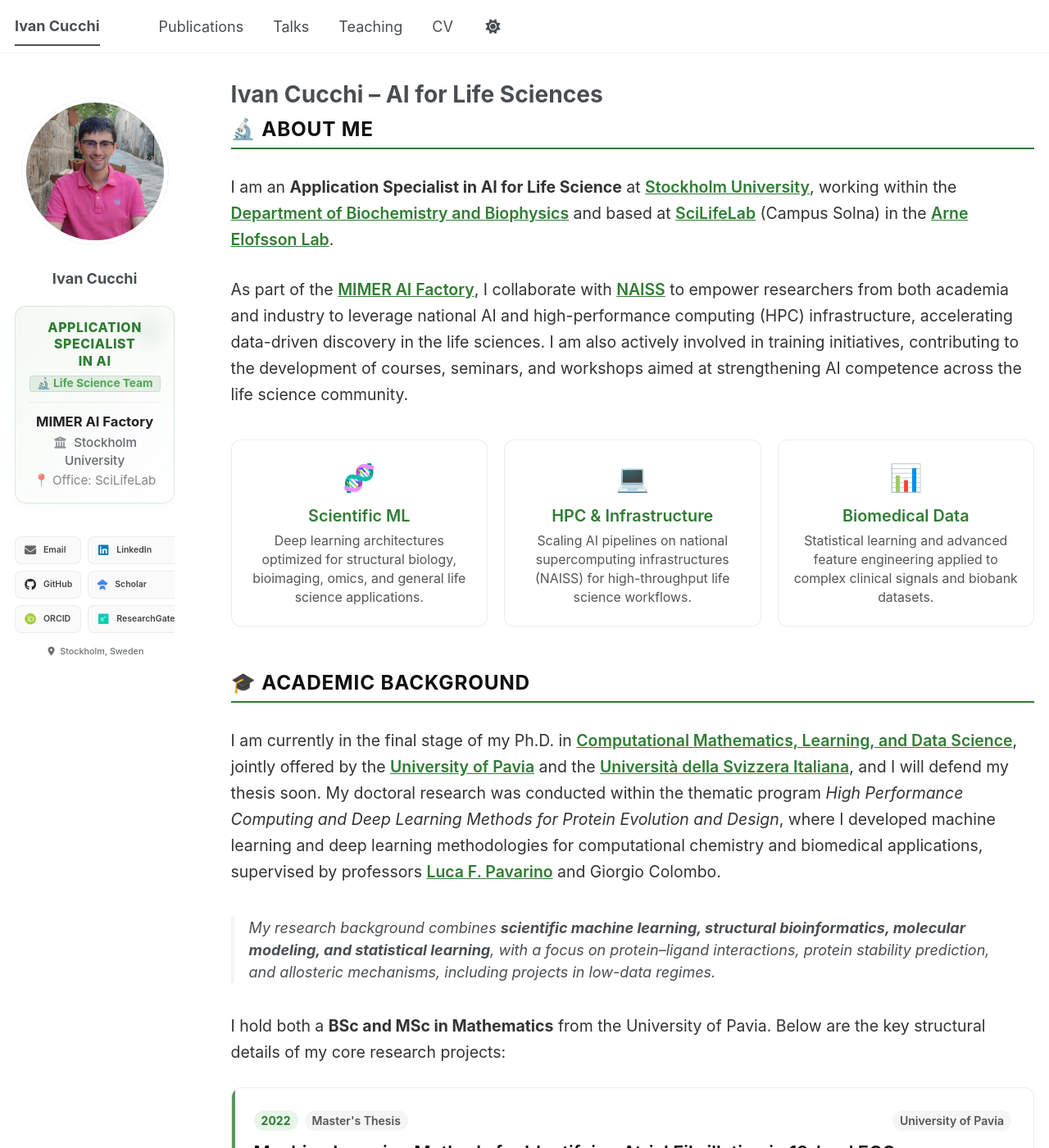
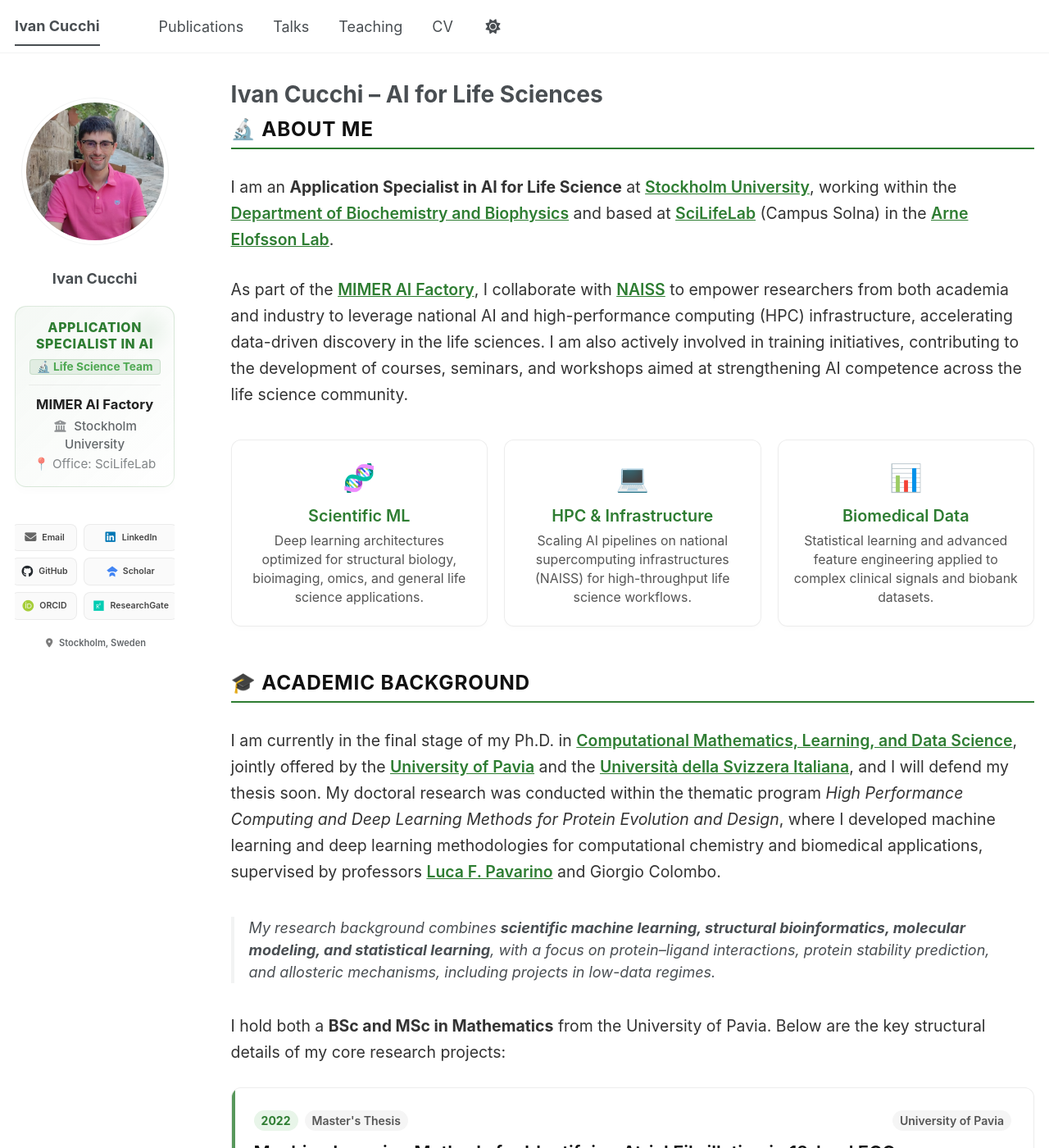
Before and after one commit to ivanqkk/ivanqkk.github.io, a Jekyll site: the page built from _pages/about.md, in a window 1280 px wide and 1400 px high. Shown: the whole window at 82% size. Built offline with Jekyll 4.4.1, drawn with Linux system fonts in a browser that asks for light colours; some web fonts are replaced; a script bundle is joined from its source files by our own code; library files that are not in the unit come from our copies.

Commit message:
Refactor author profile layout for improved alignment and styling

```diff
--- a/_includes/author-profile.html
+++ b/_includes/author-profile.html
@@ -6,6 +6,7 @@
 
 <div itemscope itemtype="http://schema.org/Person">
 
+  <!-- Stile di forzatura per centrare l'immagine dell'avatar -->
   <style>
     .author__avatar {
       display: flex !important;
@@ -13,18 +14,18 @@
       align-items: center !important;
       width: 100% !important;
       text-align: center !important;
-      margin-bottom: 20px !important; /* Aumentato un po' lo spazio sotto la foto */
+      margin-bottom: 20px !important;
     }
     .author__avatar img {
       float: none !important;
       margin: 0 auto !important;
-      width: 180px !important;      /* Dimensione fissa per schermi desktop */
-      max-width: 180px !important;  /* Forza l'ingrandimento */
+      width: 180px !important;
+      max-width: 180px !important;
       height: auto !important;
     }
     @media (max-width: 64em) {
       .author__avatar img {
-        width: 160px !important;    /* Leggermente più contenuta su tablet/mobile per bilanciare il layout */
+        width: 160px !important;
         max-width: 160px !important;
       }
     }
@@ -60,30 +61,24 @@
             width: 100%;
             max-width: 100%;
             box-sizing: border-box;
-            text-align: center; /* Centra il testo all'interno del biglietto */
+            text-align: center;
           ">
-            <!-- Micro chip geometrico/estetico in alto a destra -->
             <div style="position: absolute; top: 0; right: 0; width: 60px; height: 60px; background: radial-gradient(circle, rgba(46,125,50,0.08) 0%, rgba(0,0,0,0) 70%); pointer-events: none;"></div>
 
-            <!-- Ruolo Principale -->
             <span style="display: block; font-weight: 800; color: #2e7d32; font-size: 0.88em; text-transform: uppercase; letter-spacing: 0.6px; margin-bottom: 6px; line-height: 1.3; overflow-wrap: break-word;">
-              Application Specialist <br>in AI
+              Application Specialist in AI
             </span>
 
-            <!-- Team Focus Badge Minimal (Centrato orizzontalmente) -->
             <span style="display: inline-block; background: rgba(46, 125, 50, 0.1); color: #4ea852; font-size: 0.76em; font-weight: 700; padding: 2px 8px; border-radius: 4px; margin-bottom: 12px; border: 1px solid rgba(46, 125, 50, 0.15); white-space: nowrap;">
               🔬 Life Science Team
             </span>
 
-            <!-- Divisore minimale interno alla carta -->
             <div style="height: 1px; background: var(--border-color, rgba(0,0,0,0.06)); margin-bottom: 12px; width: 100%;"></div>
 
-            <!-- Organizzazione & Fabbrica -->
             <div style="font-size: 0.92em; color: var(--primary-color, #222); font-weight: 700; line-height: 1.35; margin-bottom: 4px;">
               MIMER AI Factory
             </div>
 
-            <!-- Sede e Affiliazione Principale (Allineamento centrale armonioso) -->
             <div style="font-size: 0.84em; color: inherit; opacity: 0.85; font-weight: 500; line-height: 1.45; display: inline-block; text-align: center;">
               <div><i class="fas fa-fw fa-building-columns" style="opacity: 0.7; font-size: 0.95em; margin-right: 4px;"></i> Stockholm University</div>
               <div style="opacity: 0.8; font-weight: 400; margin-top: 2px;">📍 Office: SciLifeLab</div>
@@ -91,42 +86,49 @@
           </div>
 
         {% else %}
-          <!-- Fallback standard del template -->
           <div style="width: 100%;">{{ author.bio }}</div>
         {% endif %}
       </div>
     {% endif %}
   </div>
 
-  <div class="author__urls-wrapper" style="margin-top: 20px;">
+  <div class="author__urls-wrapper" style="margin-top: 25px; display: flex; flex-direction: column; align-items: center; width: 100%;">
     <button class="btn btn--inverse" style="display: none;">Follow</button>
 
     <style>
-      /* Griglia Moderna per Contatti e Social */
+      /* Griglia dei Social ad Allineamento Centrale Rigoroso */
       .modern-social-grid {
         display: grid;
         grid-template-columns: repeat(2, 1fr);
         gap: 8px;
         padding: 0;
-        margin: 0;
+        margin: 0 auto !important;
         list-style: none !important;
+        width: 100%;
+        max-width: 100%;
+        justify-content: center;
       }
 
       .modern-social-grid li {
         margin: 0 !important;
         padding: 0 !important;
         list-style-type: none !important;
+        display: flex;
+        justify-content: center;
       }
 
       .social-card-link {
         display: flex;
         align-items: center;
+        justify-content: center; /* Centra il contenuto dentro la singola pillola */
         padding: 8px 10px;
         background: var(--background-color, #fafafa);
         border: 1px solid var(--border-color, rgba(0, 0, 0, 0.06));
         border-radius: 8px;
         text-decoration: none !important;
         transition: all 0.25s cubic-bezier(0.4, 0, 0.2, 1);
+        width: 100%; /* Occupa tutto lo spazio della sua cella */
+        box-sizing: border-box;
       }
 
       .social-card-text {
@@ -138,13 +140,13 @@
 
       .social-card-link i, .social-card-link svg {
         font-size: 1.05em;
-        margin-right: 8px;
+        margin-right: 6px;
         width: 16px;
         text-align: center;
         transition: transform 0.2s ease;
       }
 
-      /* Effetti Hover personalizzati per Brand */
+      /* Effetti Hover */
       .link-email:hover { background: rgba(46, 125, 50, 0.1); border-color: rgba(46, 125, 50, 0.3); }
       .link-email:hover i, .link-email:hover .social-card-text { color: #4ea852; }
 
@@ -203,11 +205,11 @@
         </li>
       {% endif %}
 
-      <!-- Google Scholar (Nuovo Logo Ufficiale Geometrico Inline) -->
+      <!-- Google Scholar -->
       {% if author.googlescholar %}
         <li>
           <a href="{{ author.googlescholar }}" target="_blank" class="social-card-link link-scholar">
-            <svg class="scholar-svg-icon" viewBox="0 0 24 24" style="width: 14px; height: 14px; margin-right: 8px; fill: #4285f4; display: inline-block; vertical-align: middle; flex-shrink: 0; transition: transform 0.2s ease;">
+            <svg class="scholar-svg-icon" viewBox="0 0 24 24" style="width: 14px; height: 14px; margin-right: 6px; fill: #4285f4; display: inline-block; vertical-align: middle; flex-shrink: 0; transition: transform 0.2s ease;">
               <path d="M5.242 13.769L0.5 9.5 12 1l11.5 8.5-4.742 4.269C17.402 12.724 14.832 12 12 12s-5.402 0.724-6.758 1.769zM12 13.5c-3.314 0-6 2.463-6 5.5v4l6-3.5 6 3.5v-4c0-3.037-2.686-5.5-6-5.5z"/>
             </svg>
             <span class="social-card-text">Scholar</span>
@@ -236,19 +238,21 @@
       {% endif %}
     </ul>
 
-    <!-- Altri Link / Dettagli Secondari -->
-    <ul class="author__urls social-icons" style="margin-top: 15px; font-size: 0.8em; display: flex; flex-wrap: wrap; gap: 10px; padding: 0; list-style: none; justify-content: center;">
+    <!-- Altri Link / Posizione Geografica Perfettamente Centrata -->
+    <ul class="author__urls social-icons" style="margin-top: 20px; font-size: 0.82em; display: flex; flex-direction: column; align-items: center; gap: 8px; padding: 0; list-style: none; width: 100%; text-align: center;">
       {% if author.location %}
-        <li class="author__desktop" style="color: inherit; opacity: 0.8; font-weight: 500; margin-bottom: 2px; width: 100%; text-align: center;">
-          <i class="fas fa-fw fa-location-dot" aria-hidden="true" style="margin-right: 4px;"></i>{{ author.location }}
+        <li class="author__desktop" style="color: inherit; opacity: 0.85; font-weight: 600; margin-bottom: 4px; width: 100%; display: flex; justify-content: center; align-items: center;">
+          <i class="fas fa-fw fa-location-dot" aria-hidden="true" style="color: #666; margin-right: 5px;"></i>{{ author.location }}
         </li>
       {% endif %}
 
+      <!-- Riga orizzontale per i link testuali residui, anch'essi centrati -->
+      <div style="display: flex; flex-wrap: wrap; justify-content: center; gap: 12px; margin-top: 4px; opacity: 0.75;">
         {% if author.uri %}
-        <li><a href="{{ author.uri }}" style="color: inherit; opacity: 0.8; text-decoration: none;"><i class="fas fa-fw fa-link" style="margin-right: 3px;"></i>Website</a></li>
+          <li><a href="{{ author.uri }}" style="color: inherit; text-decoration: none; font-weight: 500;"><i class="fas fa-fw fa-link" style="margin-right: 3px;"></i>Website</a></li>
         {% endif %}
         {% if author.twitter %}
-        <li><a href="https://twitter.com/{{ author.twitter }}" style="color: inherit; opacity: 0.8; text-decoration: none;"><i class="fab fa-fw fa-x-twitter" style="margin-right: 3px;"></i>X</a></li>
+          <li><a href="https://twitter.com/{{ author.twitter }}" style="color: inherit; text-decoration: none; font-weight: 500;"><i class="fab fa-fw fa-x-twitter" style="margin-right: 3px;"></i>X</a></li>
         {% endif %}
 
         {% if author.academia %} <li><a href="{{ author.academia }}"><i class="ai ai-academia ai-fw"></i>Academia</a></li> {% endif %}
@@ -257,6 +261,7 @@
         {% if author.pubmed %} <li><a href="{{ author.pubmed }}"><i class="ai ai-pubmed ai-fw"></i>PubMed</a></li> {% endif %}
         {% if author.scopus %} <li><a href="{{ author.scopus }}"><i class="ai ai-scopus ai-fw"></i>Scopus</a></li> {% endif %}
         {% if author.semantic %} <li><a href="{{ author.semantic }}"><i class="ai ai-semantic-scholar ai-fw"></i>Semantic</a></li> {% endif %}
+      </div>
     </ul>
   </div>
 </div>
```
Lines whose indentation alone changed are shown as unchanged.
